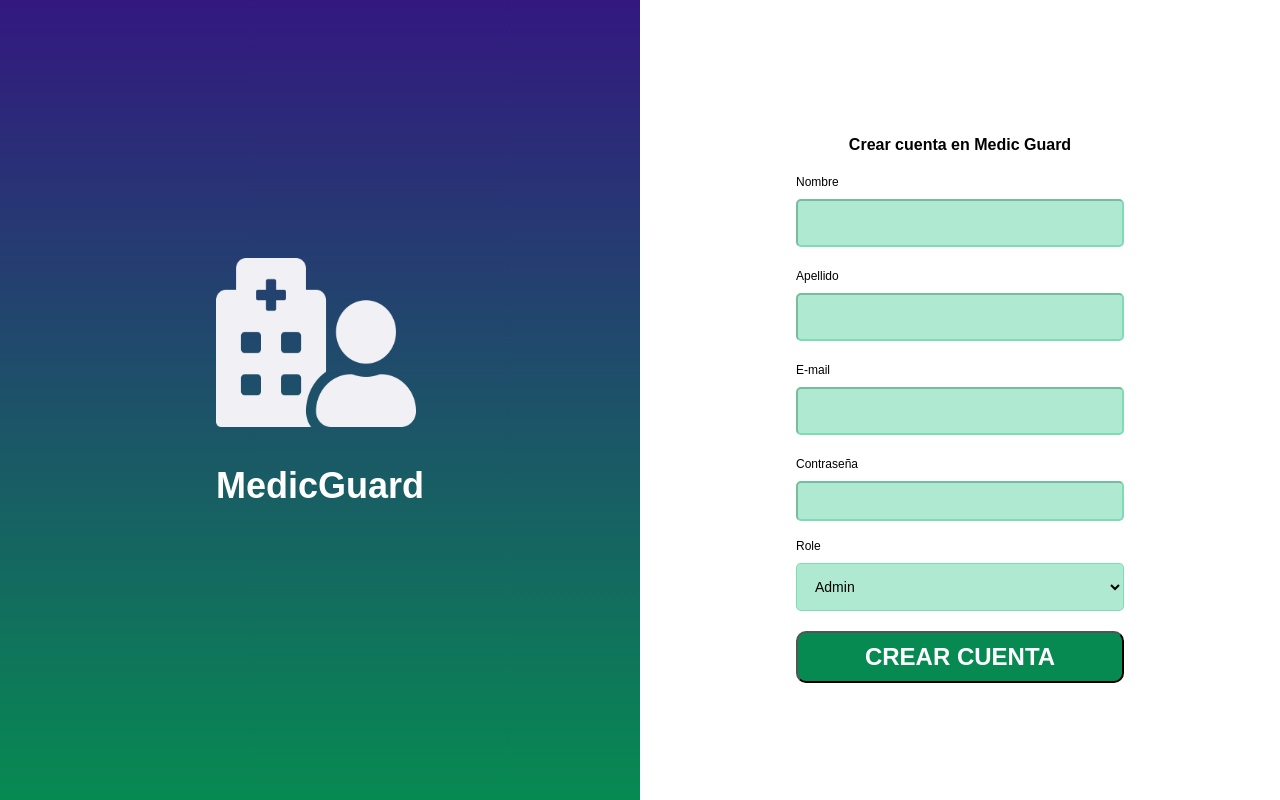
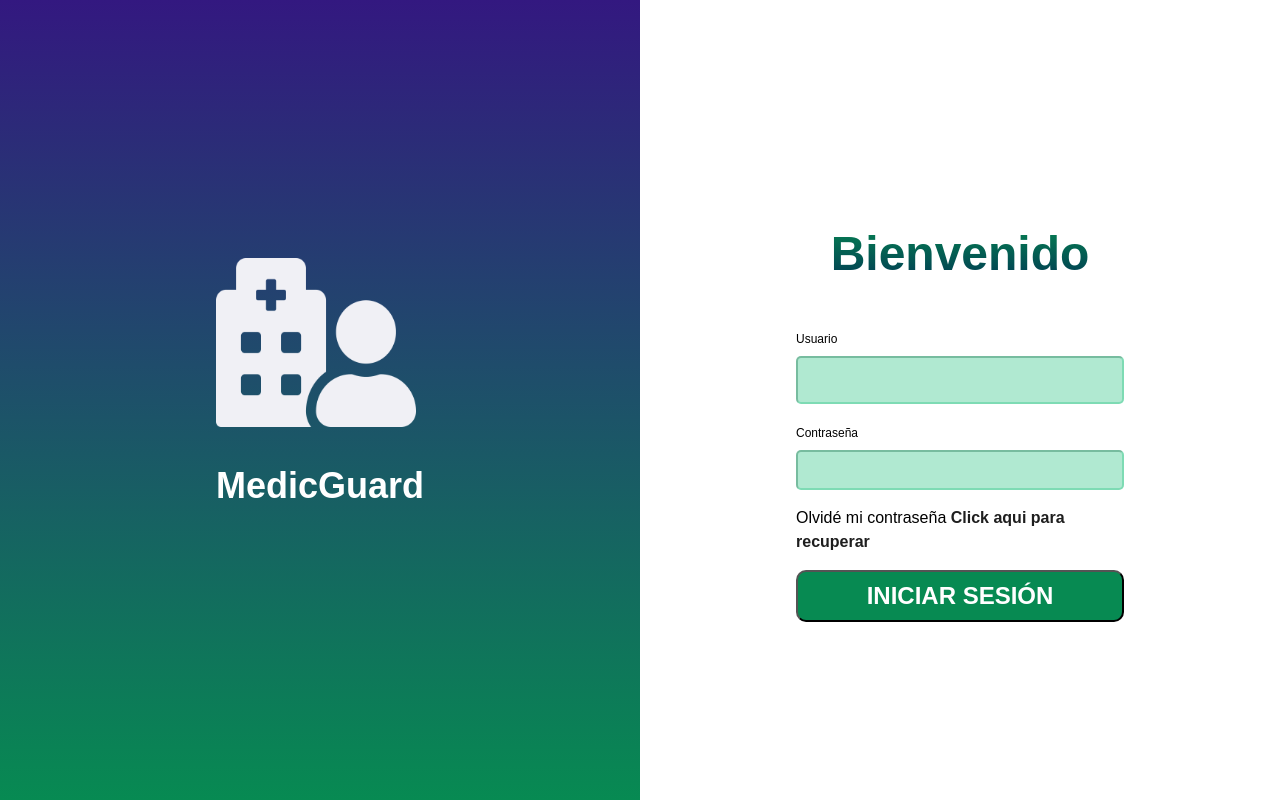
Before and after one commit to No-Country/c16-51-t-java, a React (Vite) app in the folder Frontend/medicguard/: page / in a window 1280 px wide. Built offline with nearby package versions, Linux system fonts and the light colour scheme.

Commit message:
Login validation in front

```diff
--- a/Frontend/medicguard/package.json
+++ b/Frontend/medicguard/package.json
@@ -12,7 +12,8 @@
   "dependencies": {
     "axios": "^1.6.7",
     "react": "^18.2.0",
-    "react-dom": "^18.2.0"
+    "react-dom": "^18.2.0",
+    "react-router-dom": "^6.22.3"
   },
   "devDependencies": {
     "@types/react": "^18.2.55",
--- a/Frontend/medicguard/src/Components/Login/CreateAccount/CreateForm.jsx
+++ b/Frontend/medicguard/src/Components/Login/CreateAccount/CreateForm.jsx
@@ -6,6 +6,12 @@ import ComboBox from "./ComboBox";
 import axios from 'axios';
 
 const API_BASE_URL = 'http://localhost:8080';
+
+axios.interceptors.request.use(function (config) {
+  const token = localStorage.getItem('jwtToken');
+  config.headers.Authorization = token ? `Bearer ${token}` : '';
+  return config;
+});
 
 const CreateForm = () => {
   const [nombre, setNombre] = useState('');
@@ -16,29 +22,26 @@ const CreateForm = () => {
 
   const handleSubmit = async (e) => {
     e.preventDefault();
-    // Prepare the data in the format the backend expects
     const userData = {
       firstname: nombre,
       lastname: apellido,
       email: email,
       password: contraseña,
-      role: role.toUpperCase(), // The role is converted to uppercase
+      role: role,
     };
 
     try {
-      // Send the POST request to the register endpoint
-      const response = await axios.post(`${API_BASE_URL}/api/auth/register`, userData, {
-        headers: {
-          'Content-Type': 'application/json',
-          // Include any additional headers like the Authorization header here
-        },
-      });
+      const response = await axios.post(`${API_BASE_URL}/api/auth/register`, userData);
 
-      console.log('Success:', response.data);
+      // Suponiendo que el backend responde con un token JWT cuando el registro es exitoso
+      const token = response.data.token;
+      localStorage.setItem('jwtToken', token); // Guarda el token en localStorage
 
+      console.log('Registration Success:', response.data);
+      // Aquí puedes redirigir al usuario o hacer otras acciones post registro
     } catch (error) {
-      console.error('Error submitting form:', error);
-      console.log("ERROR FATAL LOCO")
+      console.error('Error during registration:', error);
+      // Aquí debes manejar los errores, como mostrar un mensaje al usuario
     }
   };
 
--- a/Frontend/medicguard/src/Components/Login/LoginForm.jsx
+++ b/Frontend/medicguard/src/Components/Login/LoginForm.jsx
@@ -1,8 +1,10 @@
-import React, {useState } from 'react'
-import FormInput from './FormInput'
-import Link from './Link'
-import axios from 'axios'
-import Button from './Button'
+import React, { useState } from 'react';
+import FormInput from './FormInput';
+import Link from './Link';
+import axios from 'axios';
+import Button from './Button';
+
+const API_BASE_URL = 'http://localhost:8080';
 
 const LoginForm = () => {
   const [username, setUsername] = useState('');
@@ -11,34 +13,39 @@ const LoginForm = () => {
   const handleSubmit = async (event) => {
     event.preventDefault();
     try {
-      const response = await axios.post('BACKENDENDPOINT/login', {
+      const response = await axios.post(`${API_BASE_URL}/api/auth/login`, {
         username,
         password,
       });
-      const { data } = response;
+      // Suponiendo que tu backend responde con un token en la propiedad 'token'
+      const { token } = response.data;
 
-      console.log(data);
+      if (token) {
+        localStorage.setItem('jwtToken', token); // Guarda el token en localStorage
+        window.location.href = '/src/Components/PopUp'; // Reemplaza '/dashboard' con la ruta a la que deseas redirigir
+      } else {
+        // Manejar la falta de un token en la respuesta
+        console.log('Inicio de sesión exitoso, pero no se recibió token.');
+      }
     } catch (error) {
-
-      console.error(error);
+      console.error('Error durante el inicio de sesión:', error);
+      // Aquí puedes agregar manejo de errores específicos, como mostrar mensajes de error al usuario
     }
   };
+
   return (
     <>
-   <form onSubmit={handleSubmit}>
+      <form onSubmit={handleSubmit}>
         <section className="copy" id="welcome">
           <h2>Bienvenido</h2>
-          <FormInput label="Usuario" type="text" name="username" id="fname" value={username} onChange={(e) => setUsername(e.target.value)} />
-          <FormInput label="Contraseña" type="password" name="password" id="lname" value={password} onChange={(e) => setPassword(e.target.value)} />
-          <Link href="/forgot-password">
-            Olvidé mi contraseña<strong> Click aqui para recuperar</strong>
-          </Link>
+          <FormInput label="Usuario" type="text" name="username" id="username" value={username} onChange={(e) => setUsername(e.target.value)} />
+          <FormInput label="Contraseña" type="password" name="password" id="password" value={password} onChange={(e) => setPassword(e.target.value)} />
+          <Link href="/forgot-password">Olvidé mi contraseña<strong> Click aquí para recuperar</strong></Link>
           <Button type="submit">Iniciar Sesión</Button>
-          <Button type="submit">Registrarme</Button>
         </section>
       </form>
     </>
-  )
-}
+  );
+};
 
-export default LoginForm
+export default LoginForm;
--- a/Frontend/medicguard/src/main.jsx
+++ b/Frontend/medicguard/src/main.jsx
@@ -7,6 +7,6 @@ import ModalCalendar from './Components/PopUp/ModalCalendar'
 import CreateAccount from './Components/Login/CreateAccount/CreateAccount'
 ReactDOM.createRoot(document.getElementById('root')).render(
   <React.StrictMode>
-<CreateAccount></CreateAccount>
+<Generalogin></Generalogin>
   </React.StrictMode>,
 )
```
Also changed, not shown: 1 other file (tests, documents, lock files or other folders).
